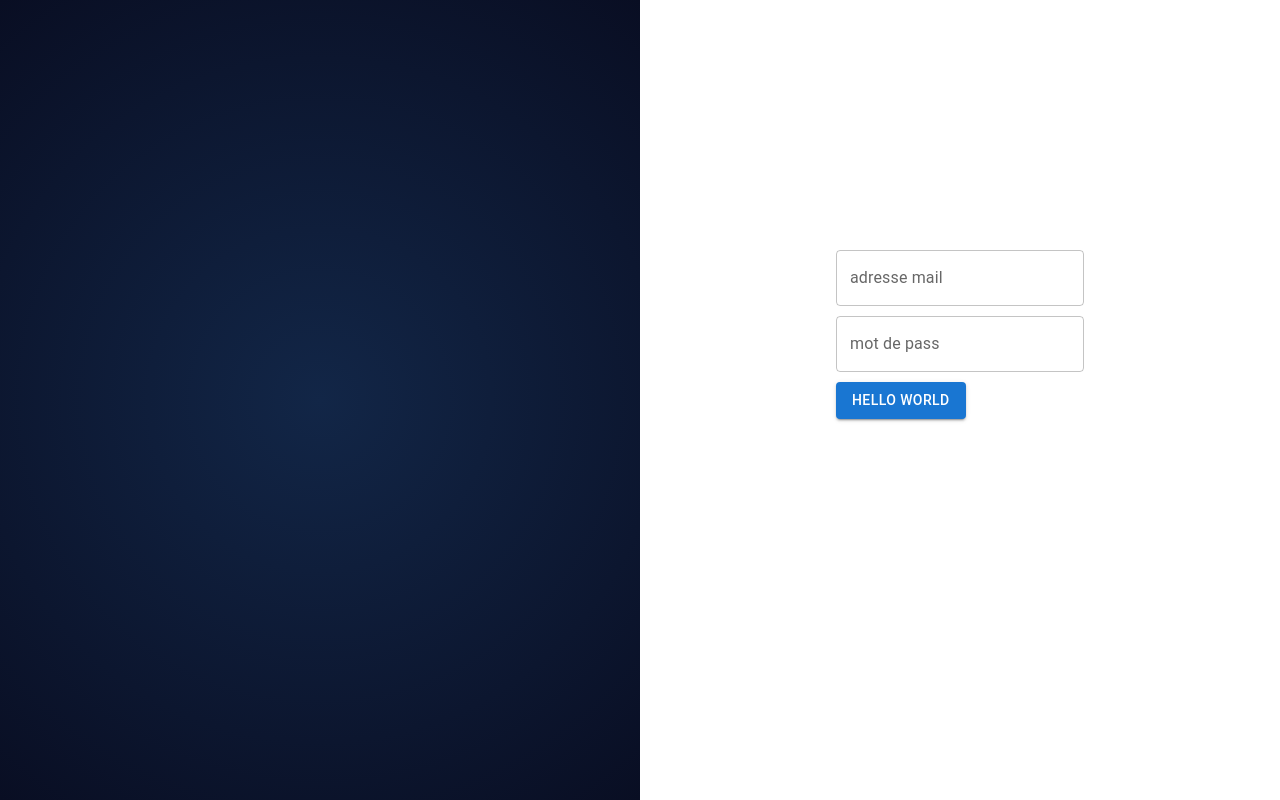
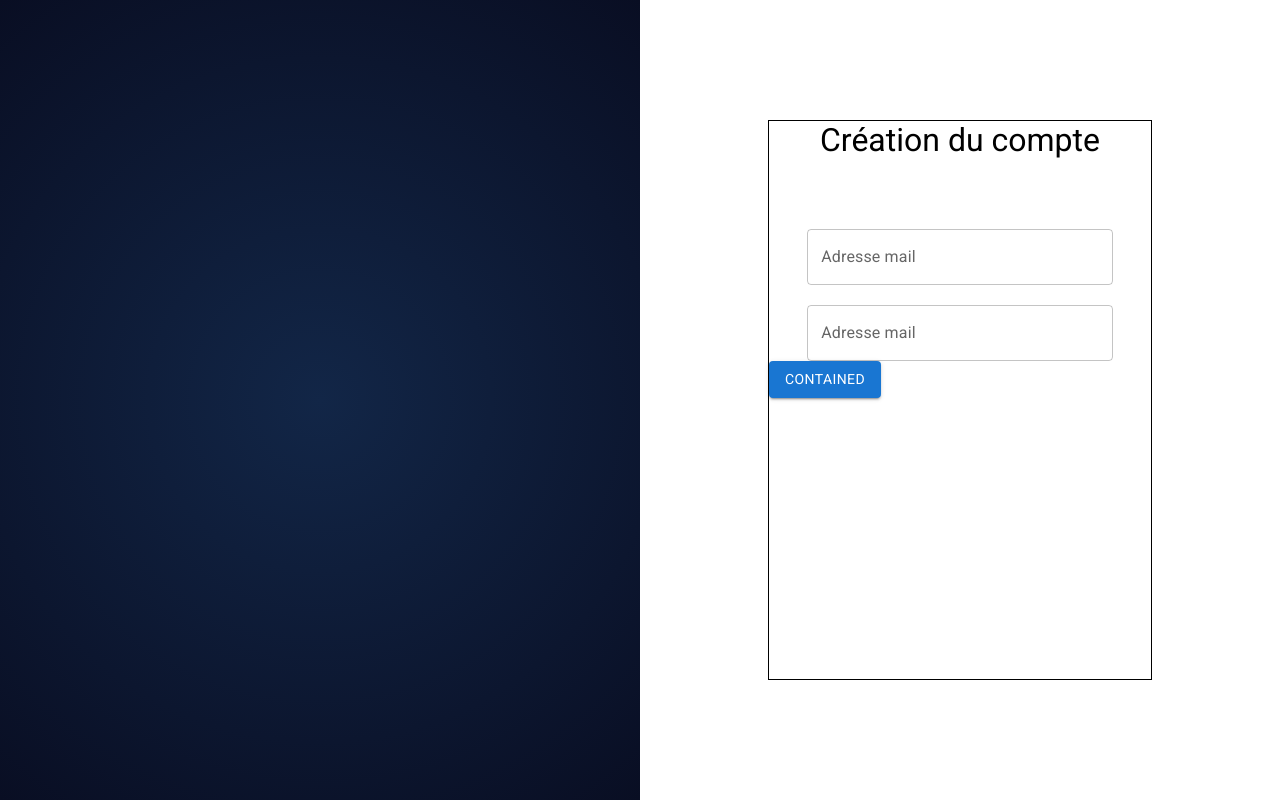
Before and after one commit to MosesKal/miniERP_groupe_5, a React (Create React App) app in the folder frontend/: page / in a window 1280 px wide. Built offline with nearby package versions, Linux system fonts and the light colour scheme.

Commit message:
refont du login

```diff
--- a/frontend/package.json
+++ b/frontend/package.json
@@ -5,6 +5,7 @@
   "dependencies": {
     "@emotion/react": "^11.11.0",
     "@emotion/styled": "^11.11.0",
+    "@mui/icons-material": "^5.11.16",
     "@mui/material": "^5.13.3",
     "@testing-library/jest-dom": "^5.16.5",
     "@testing-library/react": "^13.4.0",
--- a/frontend/public/index.html
+++ b/frontend/public/index.html
@@ -26,6 +26,12 @@
     -->
     <title>React App</title>
   </head>
+  <link rel="preconnect" href="https://fonts.googleapis.com" />
+  <link rel="preconnect" href="https://fonts.gstatic.com" crossorigin />
+  <link
+    href="https://fonts.googleapis.com/css2?family=Roboto:ital,wght@0,300;0,400;1,100;1,300;1,400&display=swap"
+    rel="stylesheet"
+  />
   <body>
     <noscript>You need to enable JavaScript to run this app.</noscript>
     <div id="root"></div>
--- a/frontend/src/App.js
+++ b/frontend/src/App.js
@@ -1,6 +1,5 @@
 import "./styles/App.css";
 import LoginPage from "./pages/LoginPage";
-
 function App() {
   return (
     <div>
--- a/frontend/src/components/FormConnexion.jsx
+++ /dev/null
@@ -1,32 +0,0 @@
-import React from "react";
-import Button from "@mui/material/Button";
-import { Input, TextField } from "@mui/material";
-
-const FormConnexion = () => {
-  return (
-    <div className="form-signin">
-      <div className="container-form">
-        <form action="" method="post">
-
-          <div className="champ">
-            <TextField
-              id="outlined-basic"
-              label="adresse mail"
-              variant="outlined"
-            />
-          </div>
-          <div className="champ">
-            <TextField
-              id="outlined-basic"
-              label="mot de pass"
-              variant="outlined"
-            />
-          </div>
-          <Button variant="contained">Hello World</Button>
-        </form>
-      </div>
-    </div>
-  );
-};
-
-export default FormConnexion;
--- a/frontend/src/pages/LoginPage.js
+++ b/frontend/src/pages/LoginPage.js
@@ -1,14 +1,44 @@
 import React from "react";
-
 import "../styles/login_page.css";
-import FormConnexion from "../components/FormConnexion";
+import { TextField, Button } from "@mui/material";
 
 const LoginPage = () => {
   return (
     <div className="container-login">
       <div className="login-illustration"></div>
       <div className="container-formulaire">
-        <FormConnexion />
+        <div className="block-form">
+          <div className="form-titre">
+            <h1 className="titreSignUp">Création du compte</h1>
+          </div>
+          <div className="formulaire">
+            <form action="">
+              <div className="div-input">
+                <TextField
+                  id="outlined-basic"
+                  label="Adresse mail"
+                  variant="outlined"
+                  size="normal"
+                  className="input-form"
+                />
+              </div>
+
+              <div className="div-input">
+                <TextField
+                  id="outlined-basic"
+                  label="Adresse mail"
+                  variant="outlined"
+                  size="normal"
+                  className="input-form"
+                />
+              </div>
+
+              <div className="btn">
+                <Button variant="contained">Contained</Button>
+              </div>
+            </form>
+          </div>
+        </div>
       </div>
     </div>
   );
--- a/frontend/src/styles/formSingIn.css
+++ /dev/null
@@ -1,15 +0,0 @@
-.form-signin {
-  width: 70%;
-  height: 50%;
-  display: flex;
-  flex-direction: column;
-  /* justify-content: center; */
-  align-items: center;
-}
-.container-form {
-  margin-top: 50px;
-  width: 80;
-}
-.champ {
-  margin-bottom: 10px;
-}
--- a/frontend/src/styles/index.css
+++ b/frontend/src/styles/index.css
@@ -2,4 +2,5 @@
   padding: 0;
   margin: 0;
   box-sizing: border-box;
+  font-family: "Roboto", sans-serif;
 }
--- a/frontend/src/styles/login_page.css
+++ b/frontend/src/styles/login_page.css
@@ -1,9 +1,8 @@
-@import url(./formSingIn.css);
-
 .container-login {
   display: flex;
   width: 100%;
 }
+
 .login-illustration,
 .container-formulaire {
   height: 100vh;
@@ -12,6 +11,7 @@
   justify-content: center;
   align-items: center;
 }
+
 .login-illustration {
   background: rgb(18, 38, 71);
   background: radial-gradient(
@@ -21,4 +21,41 @@
   );
 }
 .container-formulaire {
+  display: flex;
+  justify-content: center;
+  align-items: center;
 }
+.block-form {
+  width: 60%;
+  height: 70%;
+  border: 1px solid black;
+}
+.form-titre {
+  text-align: center;
+}
+.form-titre h1 {
+  font-weight: 500;
+}
+.formulaire {
+  padding-top: 50px;
+  padding-bottom: 50px;
+}
+.formulaire form {
+  display: flex;
+  flex-direction: column;
+  align-items: center;
+}
+.input-form {
+  width: 100%;
+}
+
+.div-input {
+  width: 80%;
+  margin-top: 20px;
+}
+
+.btn {
+  width: 100%;
+}
+
+/*--*/
```
Also changed, not shown: 1 other file (tests, documents, lock files or other folders).
